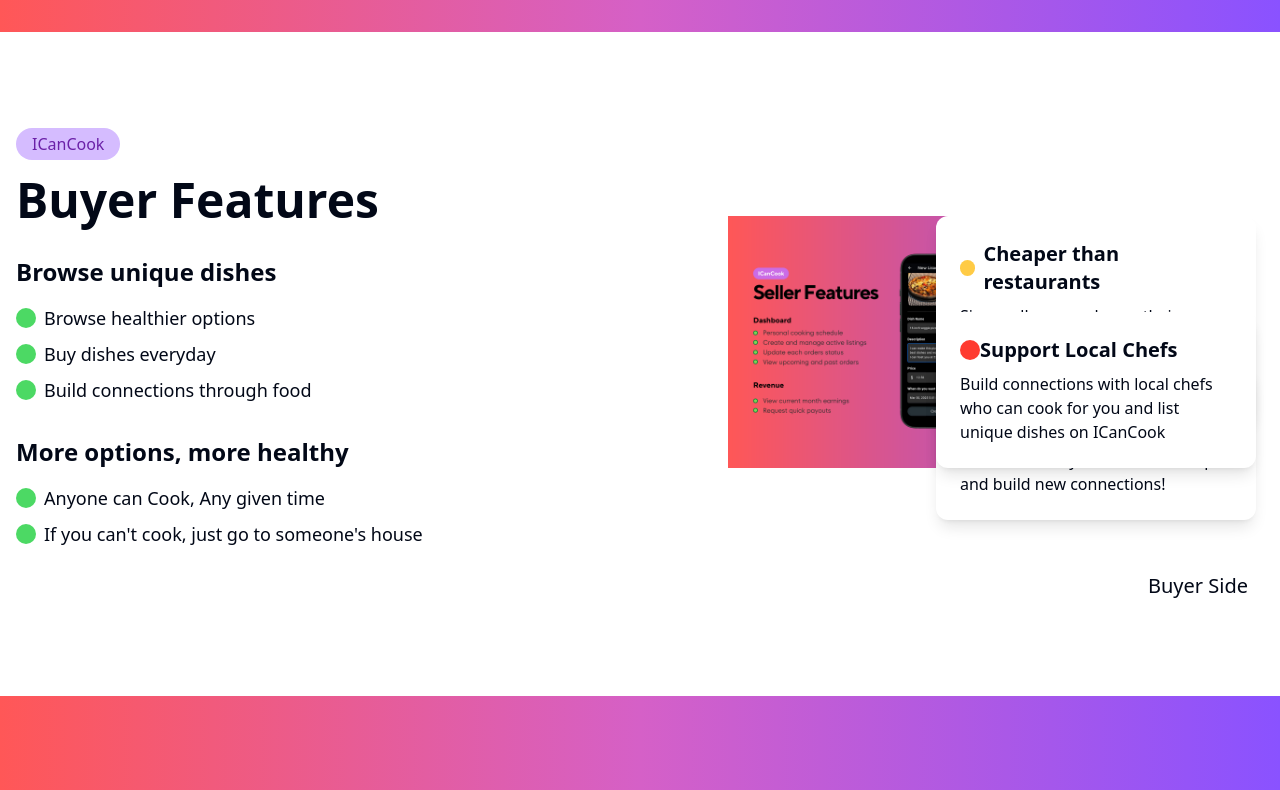
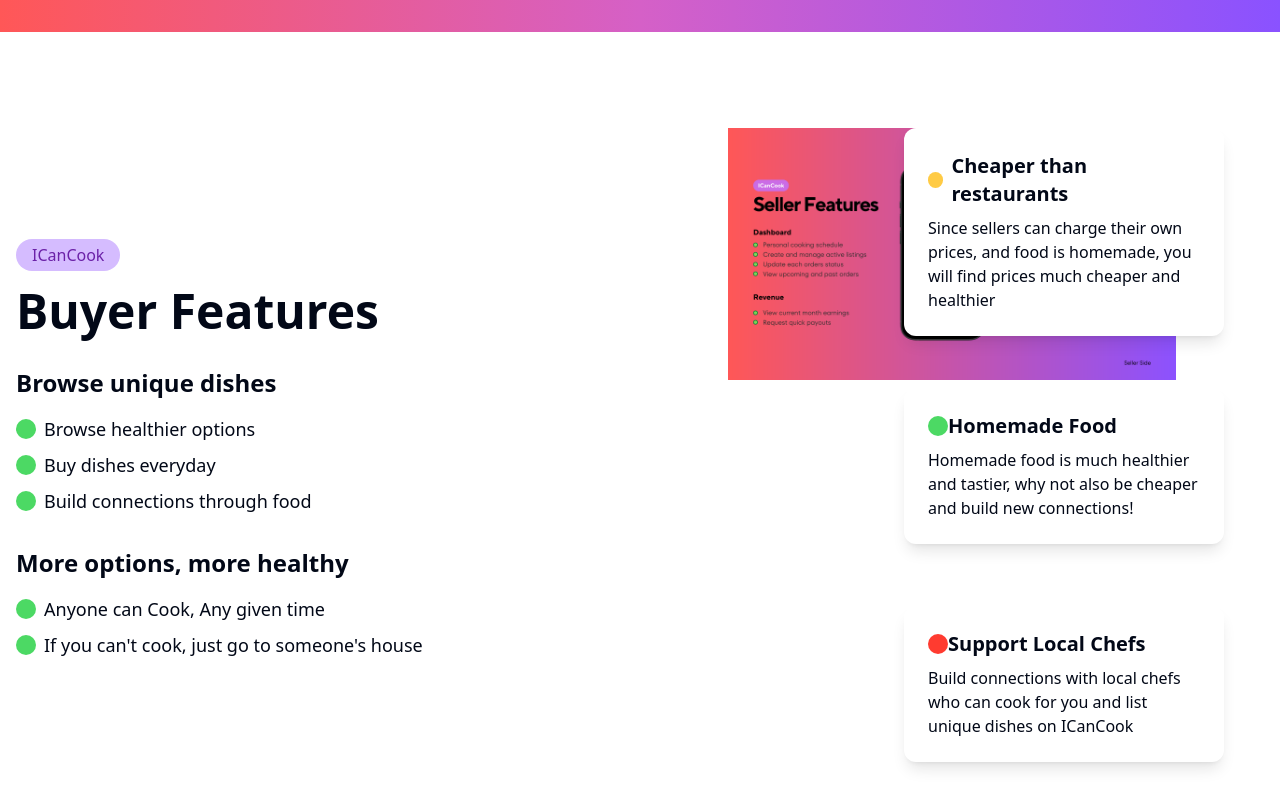
Before and after one commit to ICanCookRecipes/snapshot-surf, a React (Vite) app: page / in a window 1280 px wide. Shown: the part 840-1630 px from the top of the page. Built offline with nearby package versions, Linux system fonts and the light colour scheme.

Commit message:
Fix: Resolve overlapping elements
Adjust the layout to prevent elements from overlapping.

```diff
--- a/src/components/BuyerFeatures.tsx
+++ b/src/components/BuyerFeatures.tsx
@@ -39,14 +39,15 @@ const BuyerFeatures: React.FC = () => {
         </div>
 
         <div className="md:w-1/2 flex justify-center">
-          <div className="relative w-full max-w-md">
+          <div className="relative w-full max-w-md h-[600px] md:h-[650px]">
             <img
               src="/lovable-uploads/f8f74adc-1858-47f9-b2ad-3aa9fa78b72d.png"
               alt="ICanCook App Buyer Interface"
-              className="max-w-[80%] md:max-w-full h-auto relative z-10"
+              className="max-w-[80%] md:max-w-full h-auto relative z-10 mx-auto"
             />
 
-            <div className="absolute top-0 right-0 md:-right-10 lg:-right-20 bg-white rounded-xl p-4 md:p-6 shadow-lg max-w-xs z-20 mt-4 md:mt-0">
+            {/* First card - Cheaper than restaurants */}
+            <div className="absolute top-0 left-0 md:right-0 md:left-auto bg-white rounded-xl p-4 md:p-6 shadow-lg max-w-xs z-20 mt-4 md:mt-0 md:-mr-4 lg:-mr-12">
               <div className="flex items-center mb-2">
                 <span className="highlight-dot"></span>
                 <h3 className="text-xl font-bold">Cheaper than restaurants</h3>
@@ -54,7 +55,8 @@ const BuyerFeatures: React.FC = () => {
               <p className="text-sm md:text-base">Since sellers can charge their own prices, and food is homemade, you will find prices much cheaper and healthier</p>
             </div>
 
-            <div className="absolute top-1/3 right-0 md:-right-10 lg:-right-20 bg-white rounded-xl p-4 md:p-6 shadow-lg max-w-xs z-20 mt-24 md:mt-16">
+            {/* Second card - Homemade Food */}
+            <div className="absolute top-[40%] right-0 md:right-0 bg-white rounded-xl p-4 md:p-6 shadow-lg max-w-xs z-20 md:-mr-4 lg:-mr-12">
               <div className="flex items-center mb-2">
                 <span className="feature-icon green-dot"></span>
                 <h3 className="text-xl font-bold">Homemade Food</h3>
@@ -62,7 +64,8 @@ const BuyerFeatures: React.FC = () => {
               <p className="text-sm md:text-base">Homemade food is much healthier and tastier, why not also be cheaper and build new connections!</p>
             </div>
 
-            <div className="absolute bottom-0 right-0 md:-right-10 lg:-right-20 bg-white rounded-xl p-4 md:p-6 shadow-lg max-w-xs z-20 mb-4 md:mb-0">
+            {/* Third card - Support Local Chefs */}
+            <div className="absolute bottom-4 left-0 md:right-0 md:left-auto bg-white rounded-xl p-4 md:p-6 shadow-lg max-w-xs z-20 md:-mr-4 lg:-mr-12">
               <div className="flex items-center mb-2">
                 <span className="feature-icon red-dot"></span>
                 <h3 className="text-xl font-bold">Support Local Chefs</h3>
```
